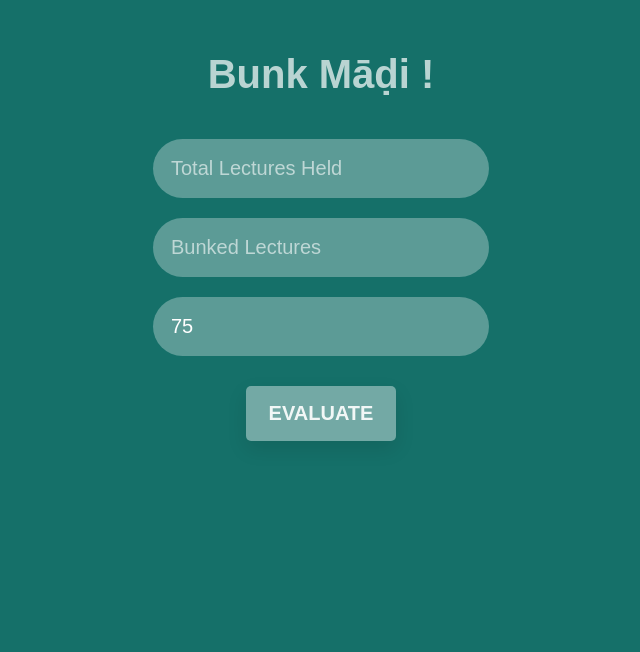
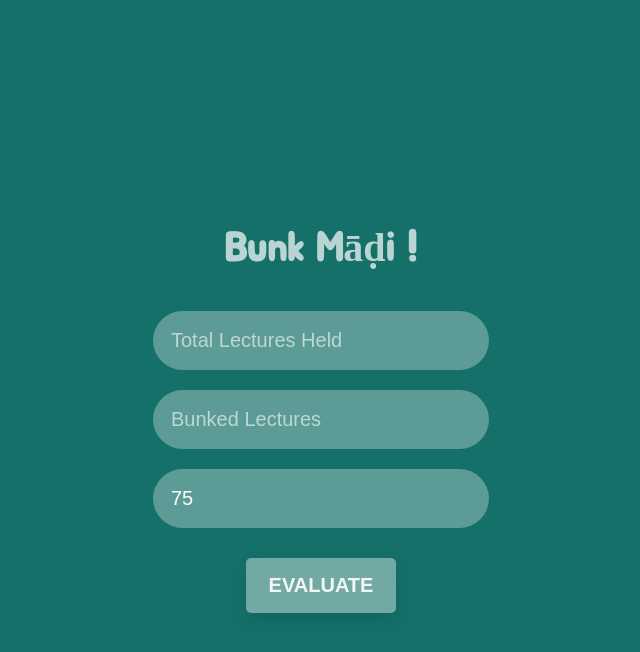
Before and after one commit to akhilvc10/bunk-madi, a React (Create React App) app: page / in a window 1280 px wide. Shown: the top 652 px of the page, without its empty margins (319-959 px from the left). Built offline with nearby package versions, Linux system fonts and the light colour scheme; a web font is replaced by a local one.

Commit message:
Some UI changes and changed font

```diff
--- a/public/index.html
+++ b/public/index.html
@@ -12,6 +12,7 @@
     -->
   <link rel="manifest" href="%PUBLIC_URL%/manifest.json">
   <link rel="shortcut icon" href="%PUBLIC_URL%/favicon.ico">
+  <link href="https://fonts.googleapis.com/css?family=Jua" rel="stylesheet">
   <link href="https://fonts.googleapis.com/icon?family=Material+Icons" rel="stylesheet">
   <!--
       Notice the use of %PUBLIC_URL% in the tags above.
--- a/src/App.js
+++ b/src/App.js
@@ -110,7 +110,7 @@ class App extends Component {
 		return (
 			<div className="app">
 				<form onSubmit={this.getAttendance}>
-					<h1>Bunk Māḍi !</h1>
+					<h1 className="title">Bunk Māḍi !</h1>
 
 					<input
 						placeholder="Total Lectures Held"
--- a/src/index.css
+++ b/src/index.css
@@ -7,6 +7,10 @@ body {
 }
 
 div.app {
+	display: flex;
+	flex-direction: column;
+	justify-content: center;
+	align-items: center;
 	height: 100vh;
 	padding: 10px 50px 50px 50px;
 	user-select: none;
@@ -41,7 +45,7 @@ form {
 
 h1 {
 	color: rgba(255, 255, 255, 0.7);
-	padding: 15px;
+	padding: 10px;
 	font-size: 40px;
 }
 
@@ -81,6 +85,10 @@ h1 {
 :-moz-placeholder {
 	/* Firefox 18- */
 	color: rgba(255, 255, 255, 0.6);
+}
+
+.title {
+	font-family: "Jua";
 }
 
 div.message {
```
